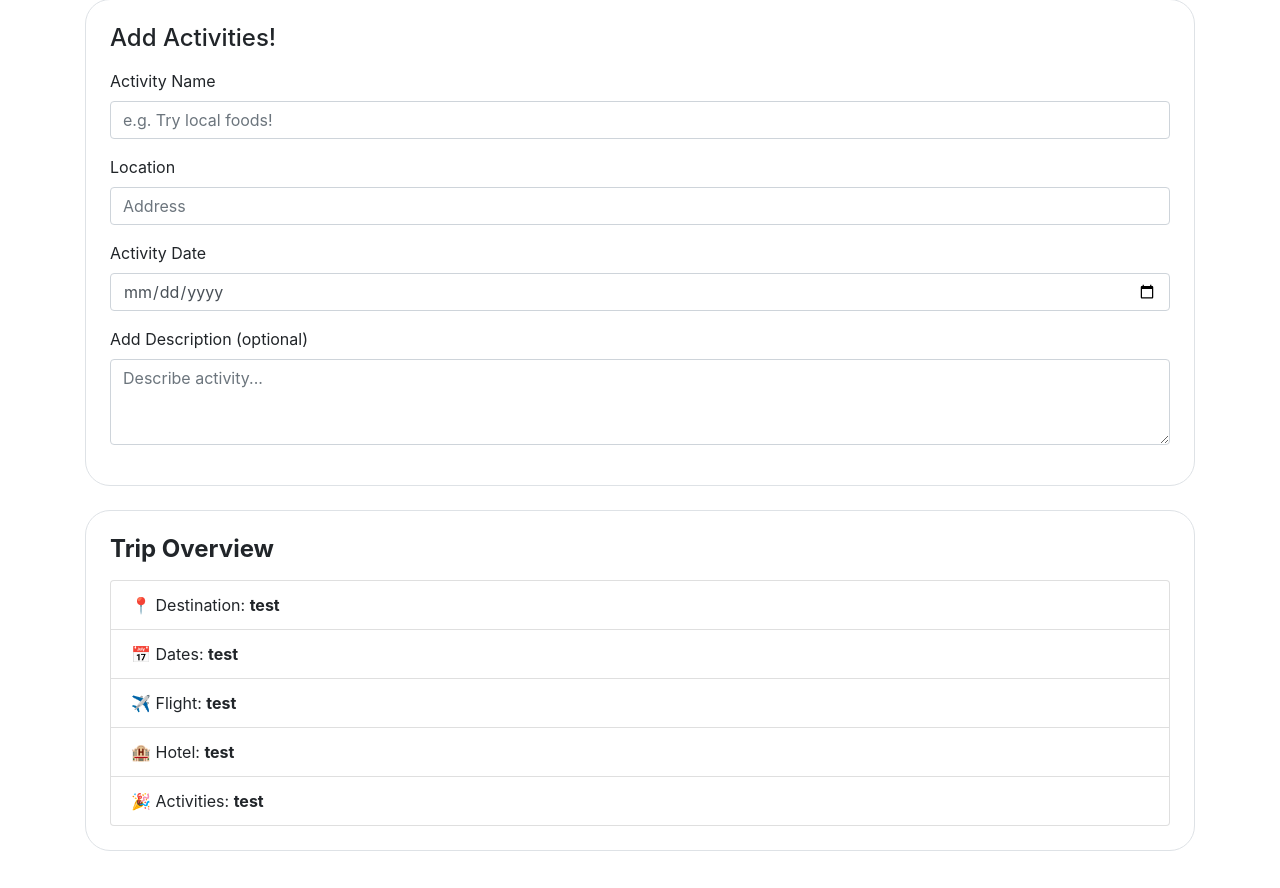
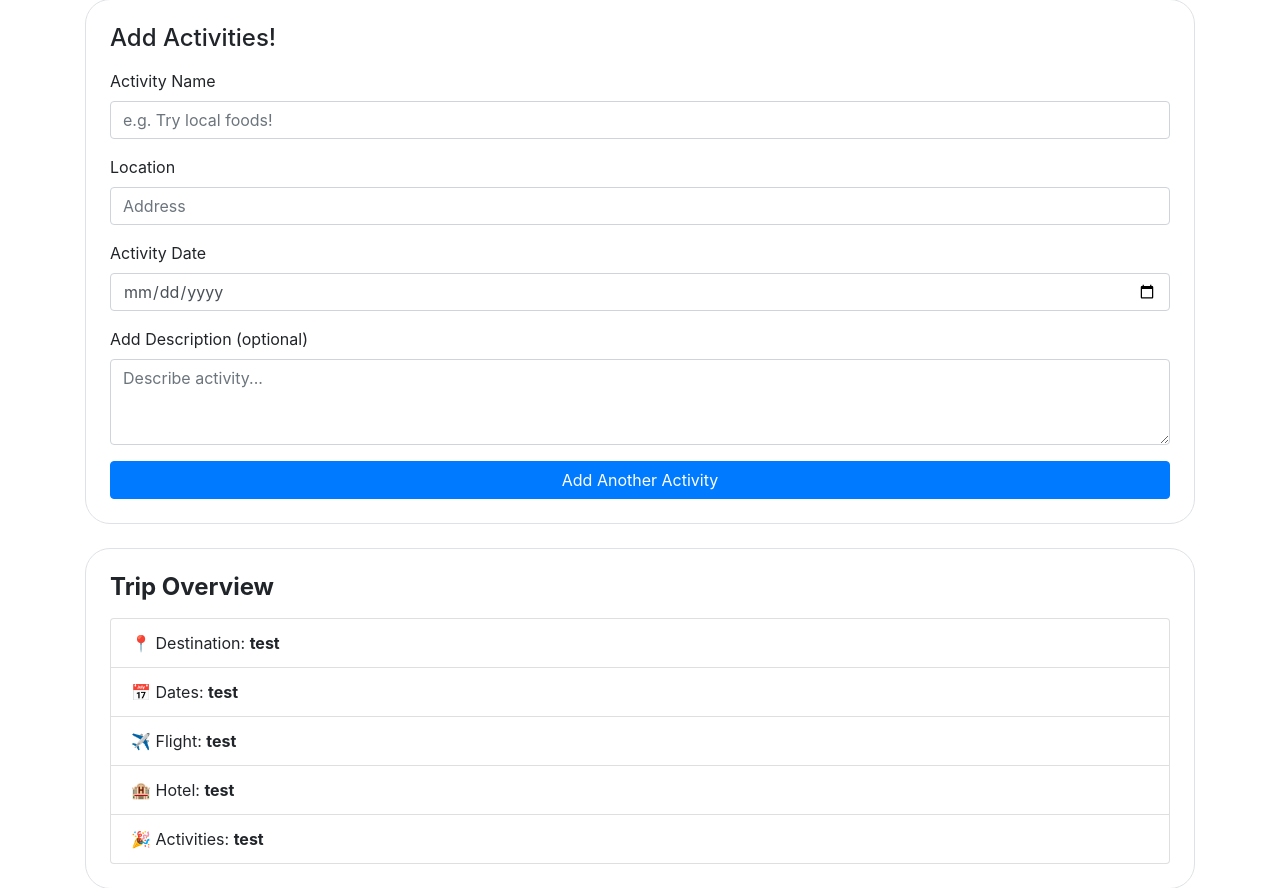
Before and after one commit to jsmnlao/Travel-Buddy, a Flask app: page /create-plan in a window 1280 px wide. Shown: the part 1515-2403 px from the top of the page. Run offline with Flask 3, Linux system fonts and the light colour scheme; some libraries are stand-ins or nearby versions.

Commit message:
added new activity button for activities

```diff
--- a/website/templates/create-plan.html
+++ b/website/templates/create-plan.html
@@ -5,7 +5,7 @@
     <meta name="viewport" content="width=device-width, initial-scale=1" />
     <title>{% block title %}Plan - Travel Buddy{% endblock %}</title>
 
-    <link rel="icon" type="image/x-icon" href="{{ url_for('static', filename='images/favicon.ico') }}">
+    <link rel="icon" type="image/x-icon" href="{{ url_for('static', filename='images/favicon.ico') }}" />
     <link rel="stylesheet" href="https://stackpath.bootstrapcdn.com/bootstrap/4.4.1/css/bootstrap.min.css" />
     <link href="https://cdn.jsdelivr.net/npm/bootstrap-icons/font/bootstrap-icons.css" rel="stylesheet" />
     <link rel="stylesheet" href="https://stackpath.bootstrapcdn.com/font-awesome/4.7.0/css/font-awesome.min.css" />
@@ -147,6 +147,8 @@
 
         <div class="card mb-4 p-4">
           <h4 class="mb-3">Add Activities!</h4>
+          <div id="activity-container">
+            <div class="activity-section">
               <div class="form-group">
                 <label for="activity_name">Activity Name</label>
                 <input type="text" class="form-control" id="activity_name" placeholder="e.g. Try local foods! " />
@@ -164,6 +166,34 @@
                 <textarea class="form-control" id="activity_description" rows="3" placeholder="Describe activity..."></textarea>
               </div>
             </div>
+          </div>
+          <button type="button" class="btn btn-primary" id="addActivityBtn">Add Another Activity</button>
+        </div>
+
+        <script>
+          document.getElementById('addActivityBtn').addEventListener('click', function () {
+            const newActivity = document.createElement('div');
+            newActivity.classList.add('activity-section');
+
+            newActivity.innerHTML = `<hr> <div class="form-group">
+                <label for="activity_name">Activity Name</label>
+                <input type="text" class="form-control" placeholder="e.g. Try local foods!" />
+              </div>
+              <div class="form-group">
+                <label for="activity_location">Location</label>
+                <input type="text" class="form-control" placeholder="Address" />
+              </div>
+              <div class="form-group">
+                <label for="activity_date">Activity Date</label>
+                <input type="date" class="form-control" />
+              </div>
+              <div class="form-group">
+                <label for="activity_description">Add Description (optional)</label>
+                <textarea class="form-control" rows="3" placeholder="Describe activity..."></textarea>
+              </div>`;
+            document.getElementById('activity-container').appendChild(newActivity);
+          });
+        </script>
 
         <!-- Trip Summary (NEEDS TO CONNECT WITH DATABASE)-->
         <div class="card p-4 mb-5">
```
Lines whose indentation alone changed are shown as unchanged.
